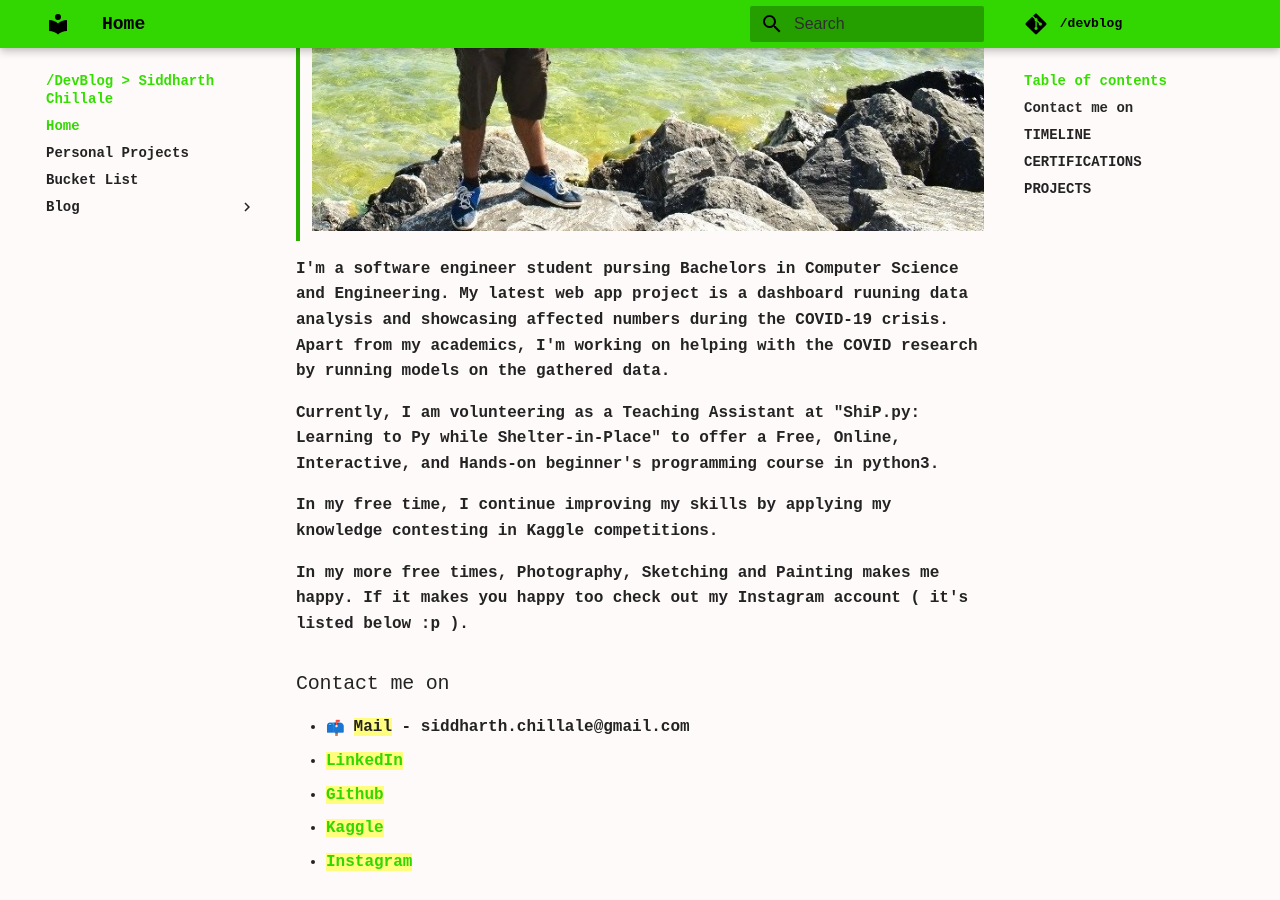
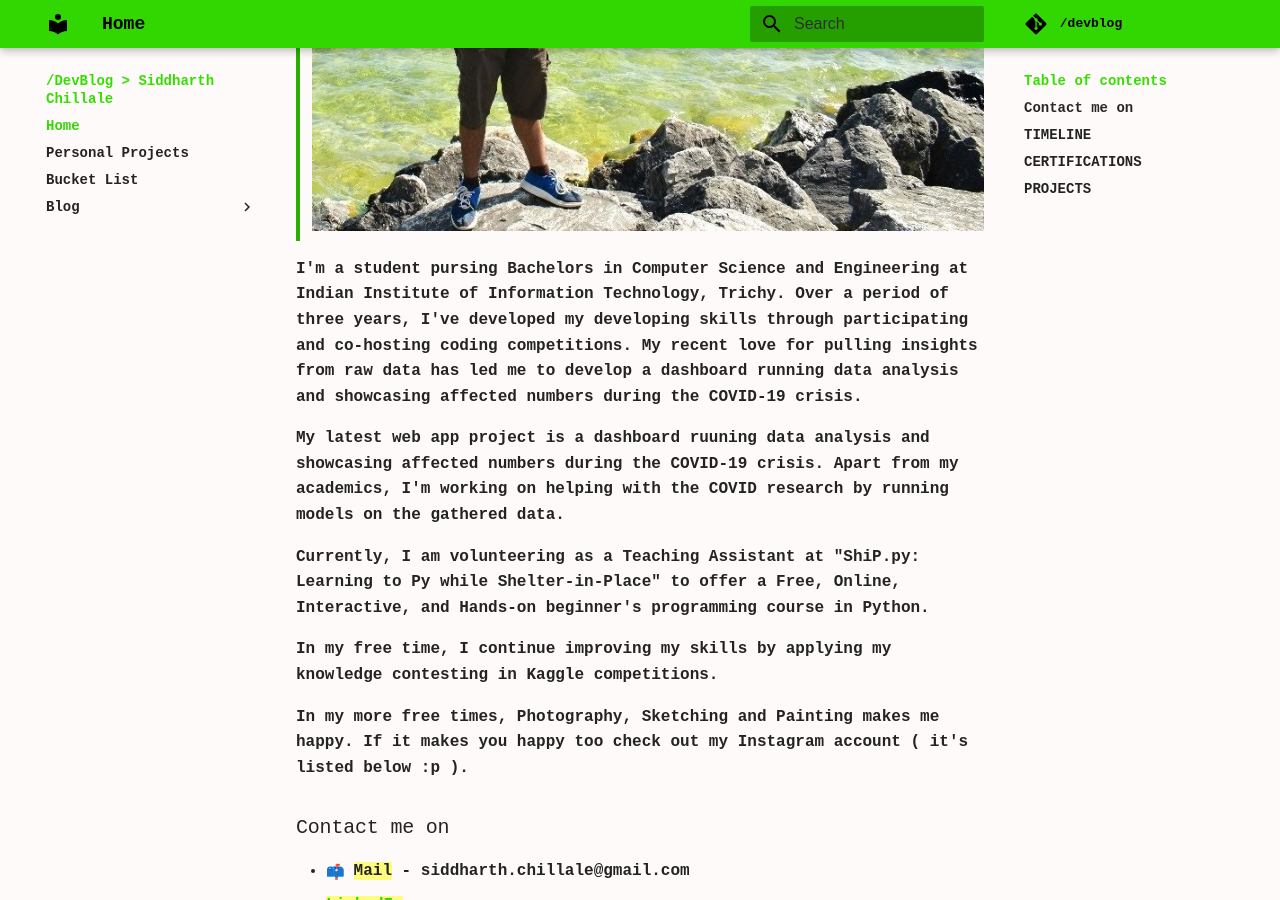
Before and after one commit to SiddharthChillale/devblog, an MkDocs documentation site: the page built from docs/index.md, in a window 1280 px wide and 900 px high, scrolled down 468 px. Built offline with MkDocs 1.6.1 and Material for MkDocs 9.7.7, drawn with Linux system fonts in a browser that asks for light colours; emoji names are drawn with the system emoji font; comment, search, counter and statistics services are not loaded.

Commit message:
changed bio

```diff
--- a/docs/index.md
+++ b/docs/index.md
@@ -10,10 +10,13 @@ Hi, I am ==Siddharth Chillale==.
 
 > ![profile](img/mack.jpeg)
 
-I'm a software engineer student pursing Bachelors in Computer Science and Engineering. My latest web app project is a dashboard ruuning data analysis and showcasing affected numbers during the COVID-19 crisis.
+
+I'm a student pursing Bachelors in Computer Science and Engineering at Indian Institute of Information Technology, Trichy. Over a period of three years, I've developed my developing skills through participating and co-hosting coding competitions. My recent love for pulling insights from raw data has led me to develop a dashboard running data analysis and showcasing affected numbers during the COVID-19 crisis.
+
+My latest web app project is a dashboard ruuning data analysis and showcasing affected numbers during the COVID-19 crisis.
 Apart from my academics, I'm working on helping with the COVID research by running models on the gathered data.
 
-Currently, I am volunteering as a Teaching Assistant at "ShiP.py: Learning to Py while Shelter-in-Place" to offer a Free, Online, Interactive, and Hands-on beginner's programming course in python3.
+Currently, I am volunteering as a Teaching Assistant at "ShiP.py: Learning to Py while Shelter-in-Place" to offer a Free, Online, Interactive, and Hands-on beginner's programming course in Python.
 
 In my free time, I continue improving my skills by applying my knowledge contesting in Kaggle competitions.
 
```
